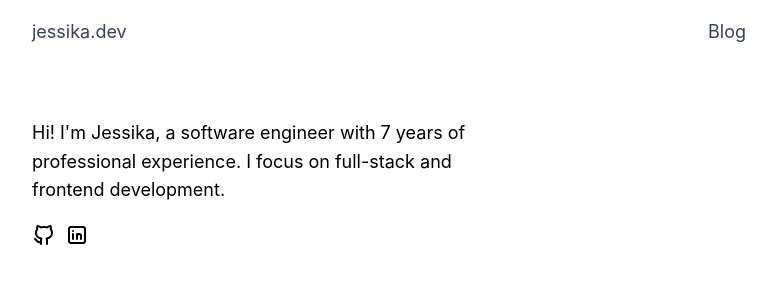
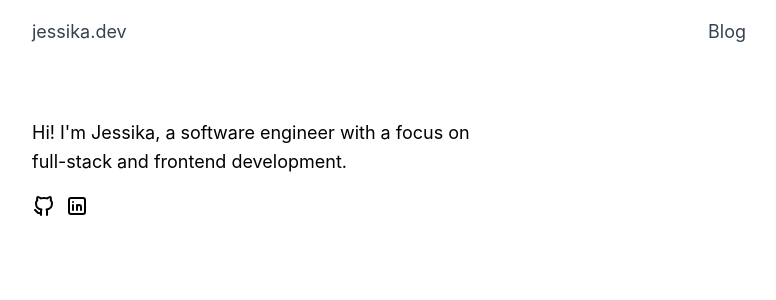
Before and after one commit to jessika/jessika.dev, a Next.js app: page / in a window 1280 px wide. Shown: the top 300 px of the page, without its empty margins (242-1018 px from the left). Built offline with nearby package versions, Linux system fonts and the light colour scheme.

Commit message:
Modify description

```diff
--- a/pages/index.tsx
+++ b/pages/index.tsx
@@ -10,8 +10,8 @@ export default function Home() {
       </Head>
       <section className={styles.blurb}>
         <p>
-          Hi! I'm Jessika, a software engineer with 7 years of professional
-          experience. I focus on full-stack and frontend development.
+          Hi! I'm Jessika, a software engineer with a focus on full-stack and
+          frontend development.
         </p>
         <div className={styles.icons}>
           <a href="https://github.com/jessika">
```
